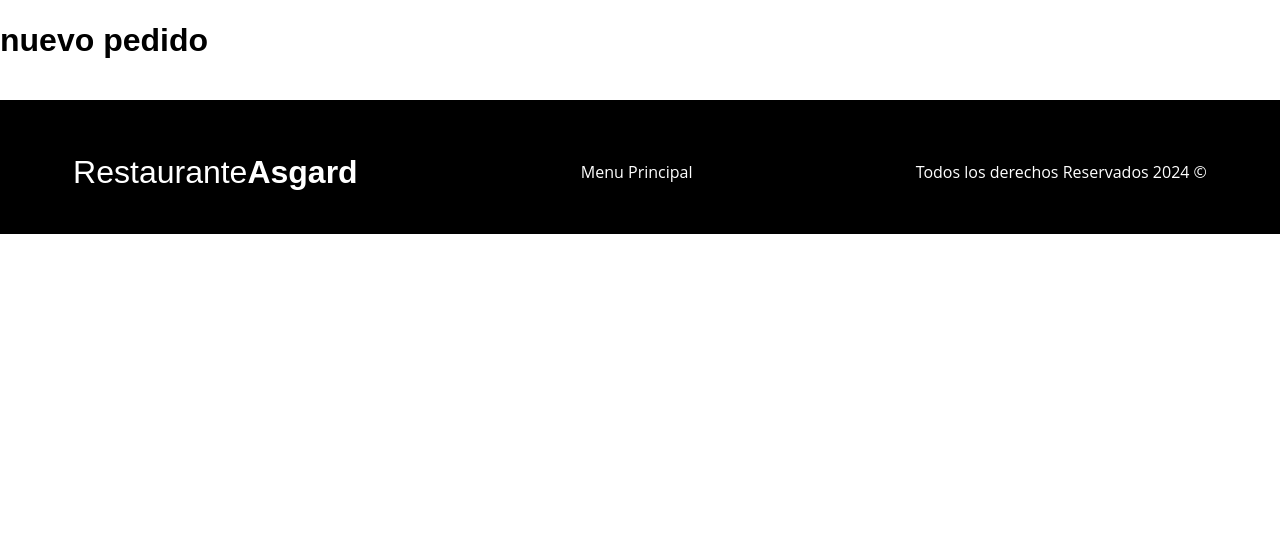
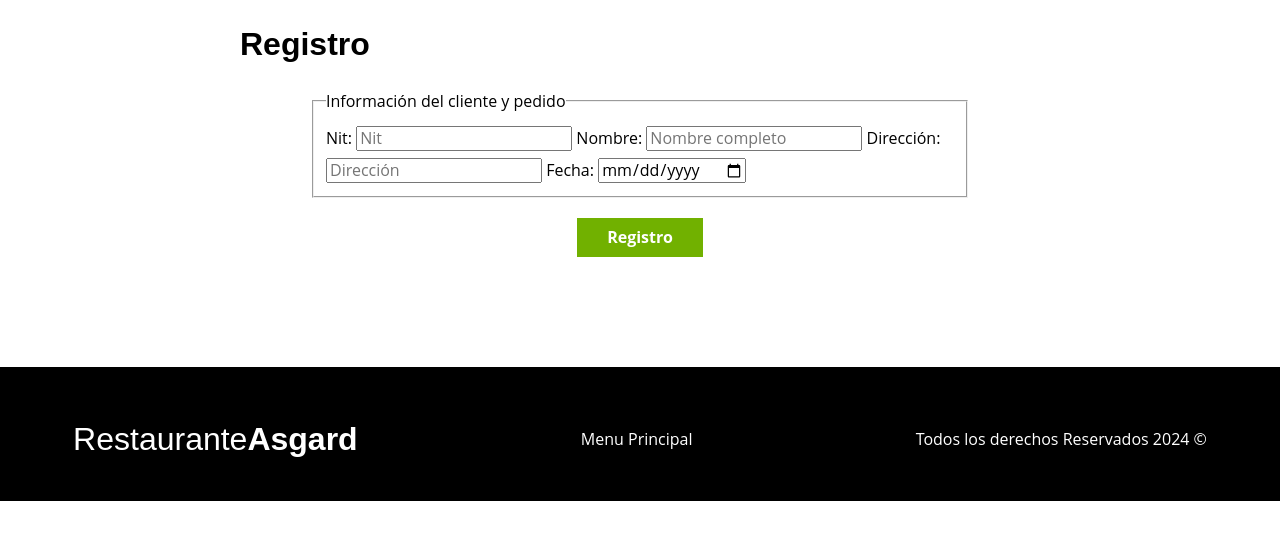
Before and after one commit to SRV-JSPA/P2_BD, a PHP site: page /pages/nuevo-pedido.php in a window 1280 px wide. Shown: the part 134-674 px from the top of the page. Run offline with PHP 8.4, Linux system fonts and the light colour scheme; some libraries are stand-ins or nearby versions.

Commit message:
cambios pedido

```diff
--- a/app.js
+++ b/app.js
@@ -6,6 +6,7 @@ document.addEventListener("DOMContentLoaded", function () {
   activarBotonEditarPersonal();
   activarBotonEliminarPersonal();
   mostrarOcultarCampo();
+
 });
 
 function botonMesa() {
@@ -90,15 +91,17 @@ function activarBotonEliminarPersonal() {
 function mostrarOcultarCampo() {
   const rol = document.getElementById("rol");
 
+  if (rol) {
     rol.addEventListener("change", () => {
       const valor = rol.value;
       let campoMesero = document.querySelector(".campoMesero");
 
       if (valor === "Mesero") {
-      if (campoMesero.classList.contains("campoMesero")) {
+        if (campoMesero) {
           campoMesero.classList.remove("campoMesero");
           campoMesero.classList.add("campoMeseroVista");
         }
       }
     });
   }
+}
--- a/pages/nuevo-pedido.php
+++ b/pages/nuevo-pedido.php
@@ -1,14 +1,48 @@
 <?php
 require "../includes/database.php";
 require '../includes/funciones.php';
+
+$errores = [];
+
+if($_SERVER["REQUEST_METHOD"] == "POST"){
+
+}
 
 incluirTemplate('header', $inicio = true);
 
 ?>
 
-<main>
-    <h1>nuevo pedido</h1>
+<main class="contenedor seccion contenido-centrado" >
+<?php foreach ($errores as $error) : ?>
+        <div class="alerta error">
+            <?php echo htmlspecialchars($error); ?>
+        </div>
+    <?php endforeach; ?>
+    <h1>Registro</h1>
+
+    <form class="formulario" method="POST">
+        <fieldset>
+            <legend>Información del cliente y pedido</legend>
+
+            <label for="nit">Nit:</label>
+            <input type="text" name="nit" placeholder="Nit" id="nit" required>
+
+            <label for="nombre">Nombre:</label>
+            <input type="text" name="nombre" placeholder="Nombre completo" id="nombre" required>
+
+
+            <label for="direccion">Dirección:</label>
+            <input type="text" name="direccion" placeholder="Dirección" id="direccion" required>
+
+            <label for="fecha">Fecha:</label>
+            <input type="date" name="fecha" placeholder="Fecha" id="fecha" required>
+        </fieldset>
+
+        <input type="submit" value="Registro" class="boton-verde">
+    </form>
 </main>
+
+
 
 <?php
     incluirTemplate('footer');
```
Also changed, not shown: app2.js (added, +12 -0 lines). Lines whose indentation alone changed are shown as unchanged.
